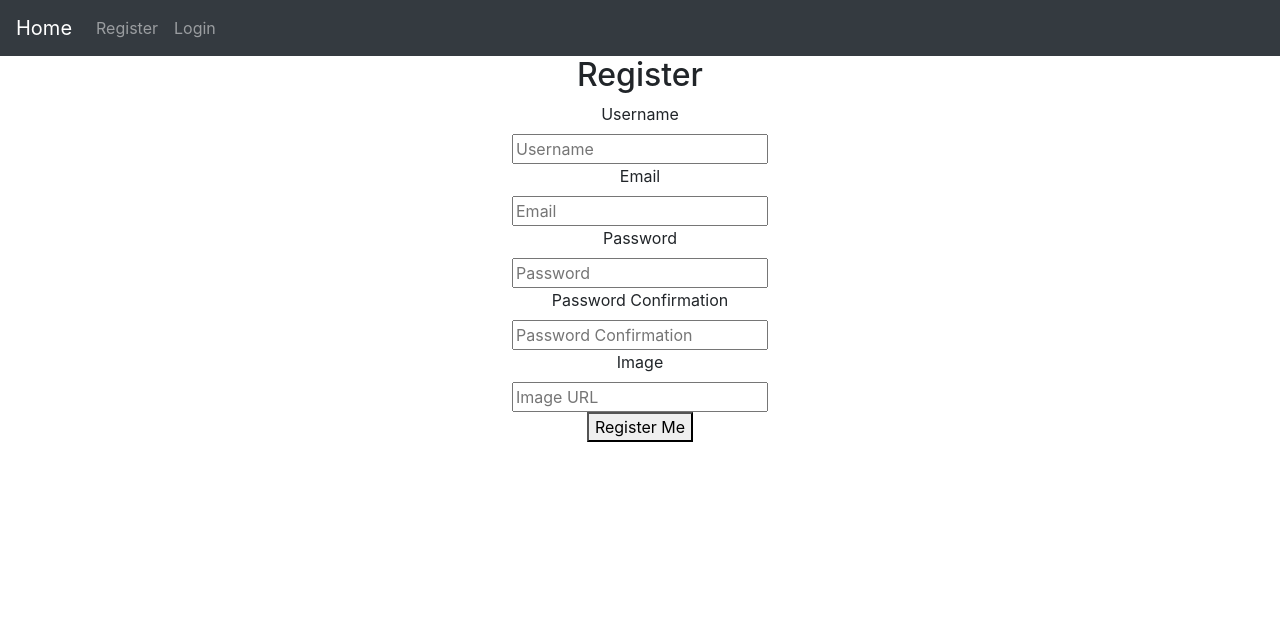
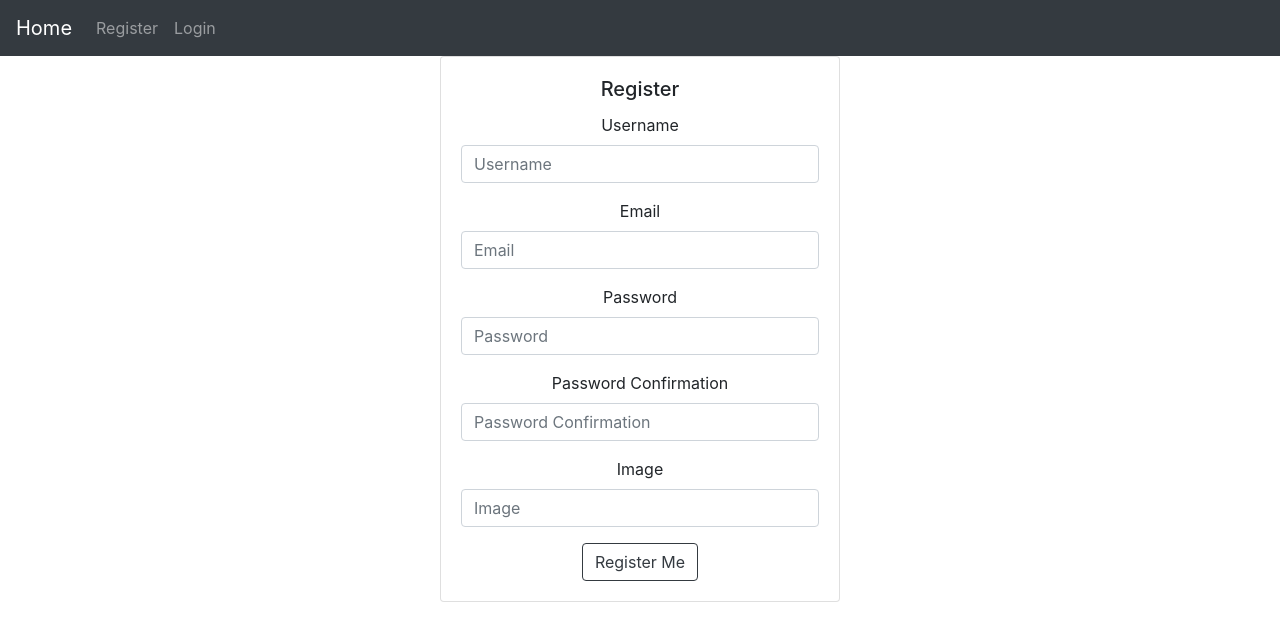
Before and after one commit to astara303/sei-project-4, a React (Create React App) app in the folder frontend/: page /register in a window 1280 px wide. Shown: the top 640 px of the page. Built offline with nearby package versions, Linux system fonts and the light colour scheme.

Commit message:
added new luck choice - shortcut

```diff
--- a/frontend/src/App.js
+++ b/frontend/src/App.js
@@ -10,7 +10,7 @@ import Register from './components/auth/Register'
 import Login from './components/auth/Login'
 import WakeUp from './components/story/WakeUp'
 import InTown from './components/story/InTown'
-import NearOffice from './components/story/NearOffice'
+import RoadWorks from './components/story/RoadWorks'
 import HelpOne from './components/story/HelpOne'
 import HelpTwo from './components/story/HelpTwo'
 import GoOne from './components/story/GoOne'
@@ -24,7 +24,7 @@ const App = () => (
         <Route exact path="/" component={Home} />
         <Route path="/wakeup" component={WakeUp} />
         <Route path="/intown" component={InTown} />
-        <Route path="/nearoffice" component={NearOffice} />
+        <Route path="/roadworks" component={RoadWorks} />
         <Route path="/helpone" component={HelpOne} />
         <Route path="/helptwo" component={HelpTwo} />
         <Route path="/goone" component={GoOne} />
--- a/frontend/src/components/auth/Login.js
+++ b/frontend/src/components/auth/Login.js
@@ -1,5 +1,11 @@
 import React from 'react'
 import axios from 'axios'
+import Container from 'react-bootstrap/Container'
+import Row from 'react-bootstrap/Row'
+import Col from 'react-bootstrap/Col'
+import Card from 'react-bootstrap/Card'
+import Form from 'react-bootstrap/Form'
+import Button from 'react-bootstrap/Button'
 
 import Auth from '../../lib/auth'
 
@@ -31,40 +37,40 @@ class Login extends React.Component {
 
   render() {
     return (
-      <section className="section">
-        <div className="container">
-          <div className="columns">
-            <form onSubmit={this.handleSubmit} className="column is-half is-offset-one-quarter">
-              <h2 className="title">Login</h2>
-              <div className="field">
-                <label className="label">Email</label>
-                <div className="control">
-                  <input
-                    className={`input ${this.state.error ? 'is-danger' : ''}`}
-                    name="email"
-                    placeholder="Email"
-                    onChange={this.handleChange}
-                  />
-                </div>
-              </div>
-              <div className="field">
-                <label className="label">Password</label>
-                <div className="control">
-                  <input
-                    className={`input ${this.state.error ? 'is-danger' : ''}`}
-                    type="password"
-                    name="password"
-                    placeholder="Password"
-                    onChange={this.handleChange}
-                  />
-                </div>
-                {this.state.error && <small className="help is-danger">{this.state.error}</small>}
-              </div>
-              <button type="submit" className="button is-fullwidth">Login</button>
-            </form>
-          </div>
-        </div>
-      </section>
+      <Container>
+        <Row className="justify-content-md-center">
+          <Col md="auto">
+            <Card style={{ width: '25rem' }}>
+              <Card.Body>
+                <Form onSubmit={this.handleSubmit}>
+                  <Form.Group>
+                    <Card.Title>Login</Card.Title>
+                    <Form.Label>Email</Form.Label>
+                    <Form.Control
+                      name="email"
+                      placeholder="Email"
+                      onChange={this.handleChange} />
+                  </Form.Group>
+                  <Form.Group>
+                    <Form.Label>Password</Form.Label>
+                    <Form.Control
+                      type="password"
+                      name="password"
+                      placeholder="Password"
+                      onChange={this.handleChange} />
+                    {this.state.error &&
+                      <Form.Text className="text-muted">
+                        {this.state.error}
+                      </Form.Text>
+                    }
+                  </Form.Group>
+                  <Button variant="outline-dark" type="submit">Login</Button>
+                </Form>
+              </Card.Body>
+            </Card>
+          </Col>
+        </Row>
+      </Container>
     )
   }
 }
--- a/frontend/src/components/auth/Register.js
+++ b/frontend/src/components/auth/Register.js
@@ -1,28 +1,28 @@
 import React from 'react'
 import axios from 'axios'
+import Container from 'react-bootstrap/Container'
+import Row from 'react-bootstrap/Row'
+import Col from 'react-bootstrap/Col'
+import Card from 'react-bootstrap/Card'
+import Form from 'react-bootstrap/Form'
+import Button from 'react-bootstrap/Button'
 
 class Register extends React.Component {
 
   state = {
-    data: { // * our form data, storing in state on a key called data
+    data: {
       username: '',
       email: '',
       password: '',
       password_confirmation: '',
       profile_image: ''
     },
-    errors: {}
+    error: ''
   }
 
-  // Before destructuring
-  // handleChange = (e) => {
-  //   const data = {...this.state.data, [e.target.name]: e.target.value}
-  // }
-
   handleChange = e => {
-    const data = { ...this.state.data, [e.target.name]: e.target.value } // * make a copy of the data object in state, and update the field that the user is typing in, we identify this from the name attribute of the input (e.target.name)
-    const errors = { ...this.state.errors, [e.target.name]: '' }
-    this.setState({ data, errors }) // * set the new data object into state to replace the old one
+    const data = { ...this.state.data, [e.target.name]: e.target.value }
+    this.setState({ data })
   }
 
   handleSubmit = async e => {
@@ -31,71 +31,73 @@ class Register extends React.Component {
       await axios.post('api/register', this.state.data)
       this.props.history.push('/login')
     } catch (err) {
-      this.setState({ errors: err.response.data.errors })
+      this.setState({ error: 'Invalid registration. Please check your details.' })
     }
   }
 
   render() {
-    console.log(this.state)
     return (
-      <form onSubmit={this.handleSubmit}>
-        <h2 className="title">Register</h2>
-        <div>
-          <label>Username</label>
-          <div>
-            <input
+      <Container>
+        <Row className="justify-content-md-center">
+          <Col md="auto">
+            <Card style={{ width: '25rem' }}>
+              <Card.Body>
+                <Form onSubmit={this.handleSubmit}>
+                  <Form.Group>
+                    <Card.Title>Register</Card.Title>
+                    <Form.Label>Username</Form.Label>
+                    <Form.Control
                       placeholder="Username"
                       name="username"
                       onChange={this.handleChange}
                     />
-          </div>
-        </div>
-        <div>
-          <label>Email</label>
-          <div className="control">
-            <input
+                  </Form.Group>
+                  <Form.Group>
+                    <Form.Label>Email</Form.Label>
+                    <Form.Control
                       placeholder="Email"
                       name="email"
                       onChange={this.handleChange}
                     />
-          </div>
-        </div>
-        <div>
-          <label>Password</label>
-          <div>
-            <input
+                  </Form.Group>
+                  <Form.Group>
+                    <Form.Label>Password</Form.Label>
+                    <Form.Control
                       type="password"
                       placeholder="Password"
                       name="password"
                       onChange={this.handleChange}
                     />
-          </div>
-        </div>
-        <div>
-          <label>Password Confirmation</label>
-          <div>
-            <input
+                  </Form.Group>
+                  <Form.Group>
+                    <Form.Label>Password Confirmation</Form.Label>
+                    <Form.Control
                       type="password"
                       placeholder="Password Confirmation"
                       name="password_confirmation"
                       onChange={this.handleChange}
                     />
-          </div>
-        </div>
-        <div>
-          <label>Image</label>
-          <div>
-            <input
-              placeholder="Image URL"
+                  </Form.Group>
+                  <Form.Group>
+                    <Form.Label>Image</Form.Label>
+                    <Form.Control
+                      placeholder="Image"
                       name="profile_image"
                       onChange={this.handleChange}
                     />
-          </div>
-        </div>
-        <div>
-          <button type="submit">Register Me</button>
-        </div>
-      </form>
+                    {this.state.error &&
+                      <Form.Text className="text-muted">
+                        {this.state.error}
+                      </Form.Text>
+                    }
+                  </Form.Group>
+                  <Button variant="outline-dark" type="submit">Register Me</Button>
+                </Form>
+              </Card.Body>
+            </Card>
+          </Col>
+        </Row>
+      </Container>
     )
   }
 }
--- a/frontend/src/components/common/Home.js
+++ b/frontend/src/components/common/Home.js
@@ -4,7 +4,7 @@ import Button from 'react-bootstrap/Button'
 
 import Auth from '../../lib/auth'
 
-//show register prompt if not regsitered/logged in
+//show register prompt if not regsitered/logged in: need register/login link buttons
 //show 'begin your story' button if you are > look at quiz homepage
 
 const Home = () => (
--- a/frontend/src/components/story/GoOne.js
+++ b/frontend/src/components/story/GoOne.js
@@ -9,7 +9,7 @@ import Interview from './Interview'
 
 class GoOne extends React.Component {
   state = {
-    score: 1,
+    score: this.props.score,
     interview: false
   }
 
--- a/frontend/src/components/story/GoTwo.js
+++ b/frontend/src/components/story/GoTwo.js
@@ -9,7 +9,7 @@ import Interview from './Interview'
 
 class GoTwo extends React.Component {
   state = {
-    score: 0,
+    score: this.props.score,
     interview: false
   }
 
@@ -24,6 +24,7 @@ class GoTwo extends React.Component {
   }
 
   render() {
+    console.log(this.props.score)
     return (
       <>
       {!this.state.interview &&
--- a/frontend/src/components/story/HelpTwo.js
+++ b/frontend/src/components/story/HelpTwo.js
@@ -9,7 +9,7 @@ import Interview from './Interview'
 
 class HelpTwo extends React.Component {
   state = {
-    score: 0,
+    score: this.props.score,
     interview: false
   }
 
--- a/frontend/src/components/story/WakeUp.js
+++ b/frontend/src/components/story/WakeUp.js
@@ -26,7 +26,6 @@ class WakeUp extends React.Component {
 
   //an event handler that knows an option has been clicked. When it has, display the continue button
   //should the user be able to update their answer? I think we would have to: store it in state, and post the answer when they click continue.
-  //Instead of state holding true/false, it will hold the business model object. Would need to connect that to each button
   handleClick = () => {
     let clicked = this.state.clicked
     if (clicked === false) {
@@ -36,11 +35,6 @@ class WakeUp extends React.Component {
     }
     this.setState({ clicked })
   }
-
-  /* styling:
-  should the ad "button" be a clickable card?
-  put ad buttons in columns, they all show vertically atm
-  */
 
   render() {
     return (
```
Also changed, not shown: frontend/src/components/story/HelpOne.js (+2 -5 lines), frontend/src/components/story/InTown.js (+1 -6 lines), frontend/src/components/story/NearOffice.js (+50 -48 lines), frontend/src/components/story/RoadWorks.js (added, +109 -0 lines). Lines whose indentation alone changed are shown as unchanged.
